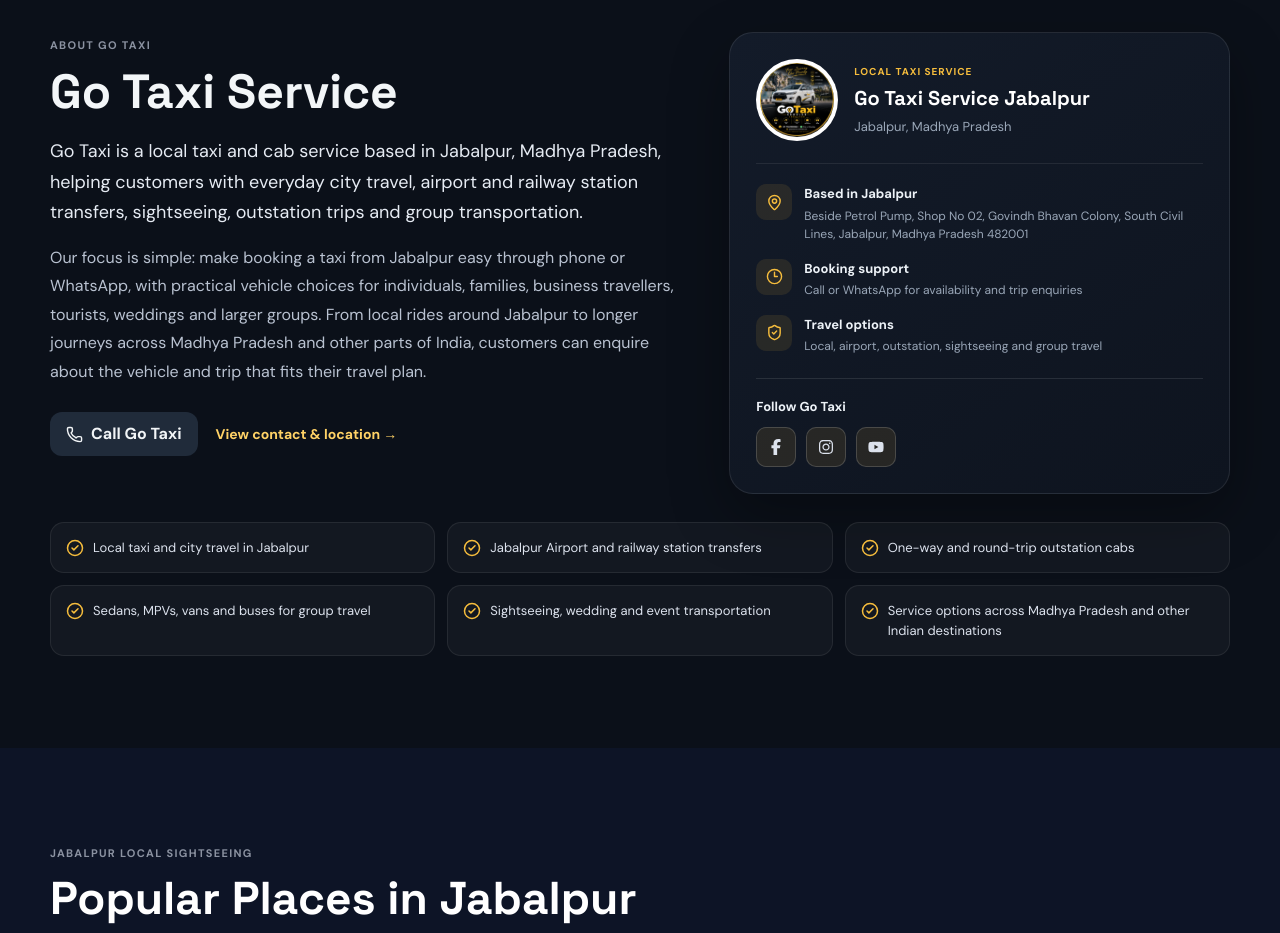
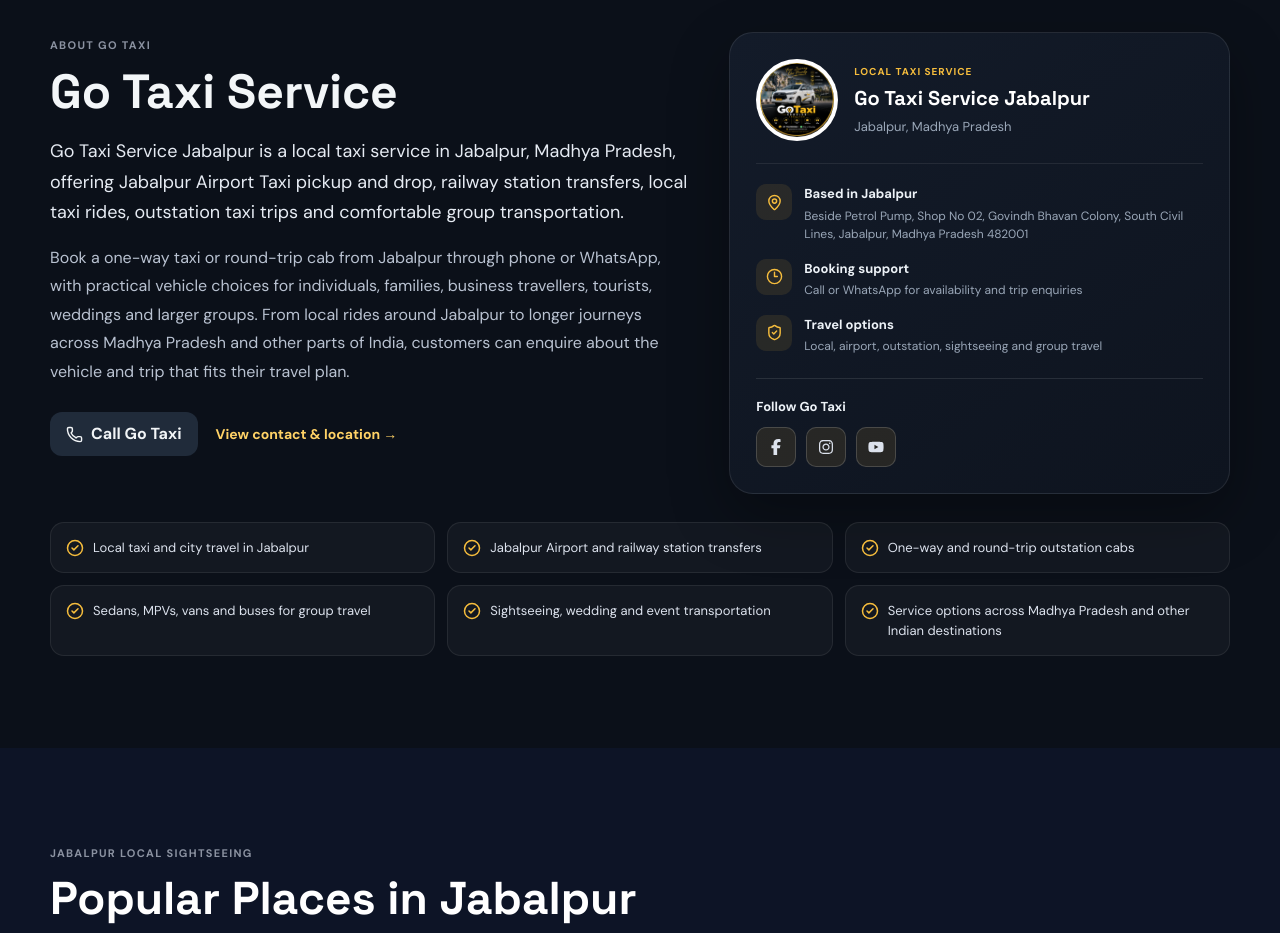
Before and after one commit to shivamsahu0108/go-taxi-service, a React (Vite) app: page / in a window 1280 px wide. Shown: the part 1760-2693 px from the top of the page. Built offline with nearby package versions, Linux system fonts and the light colour scheme.

Commit message:
feat: update About Us section with improved service descriptions and branding consistency

```diff
--- a/index.html
+++ b/index.html
@@ -4,13 +4,13 @@
     <meta charset="UTF-8" />
     <meta name="viewport" content="width=device-width, initial-scale=1.0" />
 
-    <title>Taxi Service in Jabalpur | Go Taxi Jabalpur</title>
+    <title>Go Taxi Service Jabalpur | Airport, Local & Outstation Taxi</title>
     <meta
       name="description"
-      content="Go Taxi Jabalpur provides local taxi service, Jabalpur Airport transfers, railway station pickup, outstation cabs, sightseeing and group travel. Call or WhatsApp to book."
+      content="Book Go Taxi Service in Jabalpur for airport, local and outstation taxi services. One-way, round-trip and reliable cab booking available."
     />
     <meta name="robots" content="index, follow, max-image-preview:large, max-snippet:-1, max-video-preview:-1" />
-    <meta name="author" content="Go Taxi Jabalpur" />
+    <meta name="author" content="Go Taxi Service Jabalpur" />
     <meta name="theme-color" content="#0b1020" />
 
     <link rel="canonical" href="https://gotaxiservice.onrender.com/" />
@@ -25,19 +25,19 @@
     />
 
     <meta property="og:type" content="website" />
-    <meta property="og:site_name" content="Go Taxi Jabalpur" />
-    <meta property="og:title" content="Go Taxi Jabalpur | Taxi Service & Cab Booking" />
+    <meta property="og:site_name" content="Go Taxi Service Jabalpur" />
+    <meta property="og:title" content="Go Taxi Service Jabalpur | Airport, Local & Outstation Taxi" />
     <meta
       property="og:description"
-      content="Local Jabalpur taxi, airport transfers, sightseeing, outstation cabs and group travel."
+      content="Airport, local and outstation taxi services in Jabalpur with one-way, round-trip and group travel booking."
     />
     <meta property="og:url" content="https://gotaxiservice.onrender.com/" />
     <meta property="og:image" content="https://gotaxiservice.onrender.com/images/logo.png" />
-    <meta property="og:image:alt" content="Go Taxi Jabalpur logo" />
+    <meta property="og:image:alt" content="Go Taxi Service Jabalpur logo" />
     <meta property="og:locale" content="en_IN" />
 
     <meta name="twitter:card" content="summary" />
-    <meta name="twitter:title" content="Go Taxi Jabalpur | Taxi Service & Cab Booking" />
+    <meta name="twitter:title" content="Go Taxi Service Jabalpur | Airport, Local & Outstation Taxi" />
     <meta
       name="twitter:description"
       content="Book local, airport, sightseeing and outstation taxi services from Jabalpur."
@@ -47,15 +47,16 @@
     <script type="application/ld+json">
       {
         "@context": "https://schema.org",
-        "@type": "TaxiService",
+        "@type": ["LocalBusiness", "TaxiService"],
         "@id": "https://gotaxiservice.onrender.com/#taxi-service",
-        "name": "Go Taxi Jabalpur",
-        "alternateName": "Go Taxi Service Jabalpur",
+        "name": "Go Taxi Service Jabalpur",
+        "alternateName": "Go Taxi",
         "url": "https://gotaxiservice.onrender.com/",
         "logo": "https://gotaxiservice.onrender.com/images/logo.png",
         "image": "https://gotaxiservice.onrender.com/images/logo.png",
         "telephone": "+91 7722900823",
         "email": "jabalpurtaxigo@gmail.com",
+        "priceRange": "₹₹",
         "description": "Taxi service in Jabalpur for local travel, airport transfers, sightseeing, outstation trips and group transportation.",
         "address": {
           "@type": "PostalAddress",
@@ -80,6 +81,12 @@
           "Group transportation"
         ],
         "openingHours": "Mo-Su 00:00-23:59",
+        "openingHoursSpecification": {
+          "@type": "OpeningHoursSpecification",
+          "dayOfWeek": ["Monday", "Tuesday", "Wednesday", "Thursday", "Friday", "Saturday", "Sunday"],
+          "opens": "00:00",
+          "closes": "23:59"
+        },
         "hasMap": "https://www.google.com/maps/search/?api=1&query=Go%20Taxi%20Jabalpur%20Civil%20Lines%20Jabalpur%20Madhya%20Pradesh%20482001"
       }
     </script>
@@ -90,7 +97,7 @@
         "@type": "WebSite",
         "@id": "https://gotaxiservice.onrender.com/#website",
         "url": "https://gotaxiservice.onrender.com/",
-        "name": "Go Taxi Jabalpur",
+        "name": "Go Taxi Service Jabalpur",
         "publisher": { "@id": "https://gotaxiservice.onrender.com/#taxi-service" },
         "inLanguage": "en-IN"
       }
--- a/src/components/sections/AboutUs.jsx
+++ b/src/components/sections/AboutUs.jsx
@@ -26,16 +26,16 @@
             <span className="eyebrow">About Go Taxi</span>
             <h2 id="about-title">Go Taxi Service</h2>
             <p className="about-lead">
-              Go Taxi is a local taxi and cab service based in Jabalpur, Madhya Pradesh,
-              helping customers with everyday city travel, airport and railway station
-              transfers, sightseeing, outstation trips and group transportation.
+              Go Taxi Service Jabalpur is a local taxi service in Jabalpur, Madhya Pradesh,
+              offering Jabalpur Airport Taxi pickup and drop, railway station transfers,
+              local taxi rides, outstation taxi trips and comfortable group transportation.
             </p>
             <p>
-              Our focus is simple: make booking a taxi from Jabalpur easy through phone or
-              WhatsApp, with practical vehicle choices for individuals, families, business
-              travellers, tourists, weddings and larger groups. From local rides around
-              Jabalpur to longer journeys across Madhya Pradesh and other parts of India,
-              customers can enquire about the vehicle and trip that fits their travel plan.
+              Book a one-way taxi or round-trip cab from Jabalpur through phone or WhatsApp,
+              with practical vehicle choices for individuals, families, business travellers,
+              tourists, weddings and larger groups. From local rides around Jabalpur to
+              longer journeys across Madhya Pradesh and other parts of India, customers can
+              enquire about the vehicle and trip that fits their travel plan.
             </p>
 
             <div className="about-actions">
```
